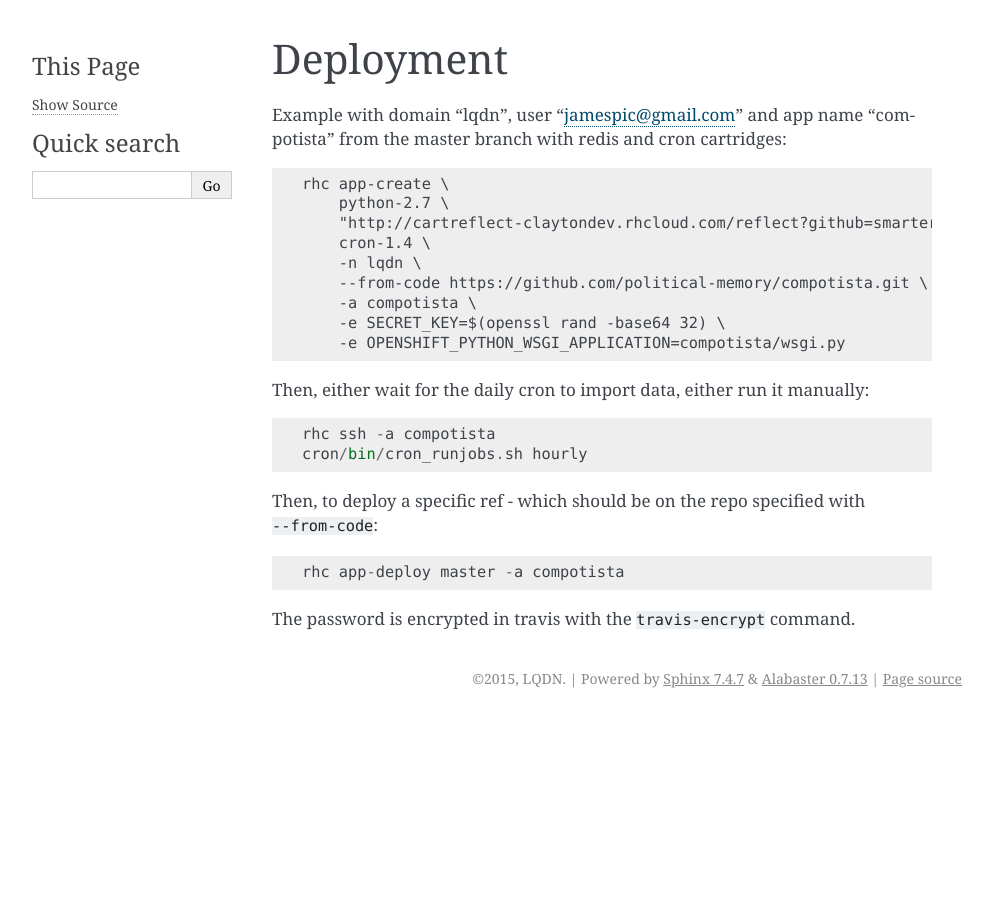
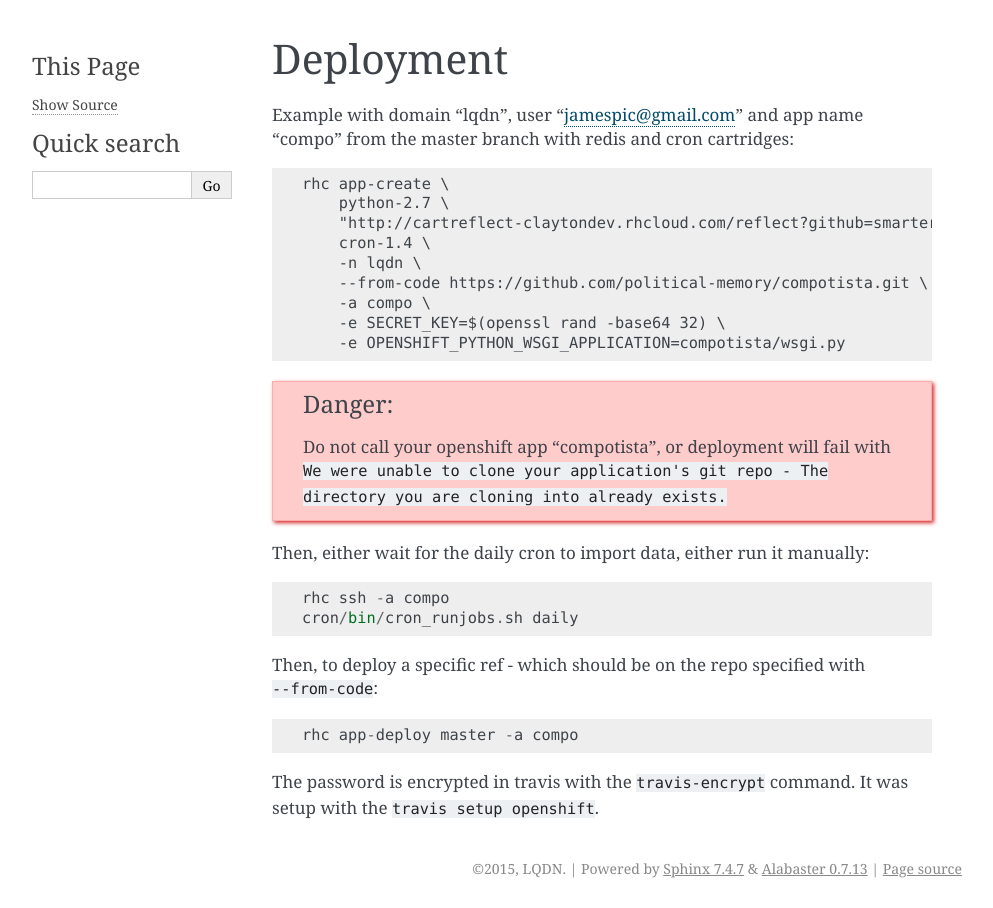
Before and after one commit to political-memory/compotista, a Sphinx documentation site: the page built from docs/openshift.rst, in a window 1280 px wide. Shown: the whole page, without its empty margins (148-1141 px from the left). Built offline with Sphinx 7.4.7, drawn with Linux system fonts in a browser that asks for light colours.

Commit message:
Update deployment documentation

```diff
--- a/docs/openshift.rst
+++ b/docs/openshift.rst
@@ -1,8 +1,8 @@
 Deployment
 ~~~~~~~~~~
 
-Example with domain "lqdn", user "jamespic@gmail.com" and app name "compotista"
-from the master branch with redis and cron cartridges::
+Example with domain "lqdn", user "jamespic@gmail.com" and app name "compo" from
+the master branch with redis and cron cartridges::
 
     rhc app-create \
         python-2.7 \
@@ -10,18 +10,23 @@ from the master branch with redis and cron cartridges::
         cron-1.4 \
         -n lqdn \
         --from-code https://github.com/political-memory/compotista.git \
-        -a compotista \
+        -a compo \
         -e SECRET_KEY=$(openssl rand -base64 32) \
         -e OPENSHIFT_PYTHON_WSGI_APPLICATION=compotista/wsgi.py
 
+.. danger:: Do not call your openshift app "compotista", or deployment will
+            fail with ``We were unable to clone your application's git repo -
+            The directory you are cloning into already exists.``
+
 Then, either wait for the daily cron to import data, either run it manually::
 
-    rhc ssh -a compotista
-    cron/bin/cron_runjobs.sh hourly
+    rhc ssh -a compo
+    cron/bin/cron_runjobs.sh daily
 
 Then, to deploy a specific ref - which should be on the repo specified with
 ``--from-code``::
 
-    rhc app-deploy master -a compotista
+    rhc app-deploy master -a compo
 
-The password is encrypted in travis with the ``travis-encrypt`` command.
+The password is encrypted in travis with the ``travis-encrypt`` command. It was
+setup with the ``travis setup openshift``.
```
